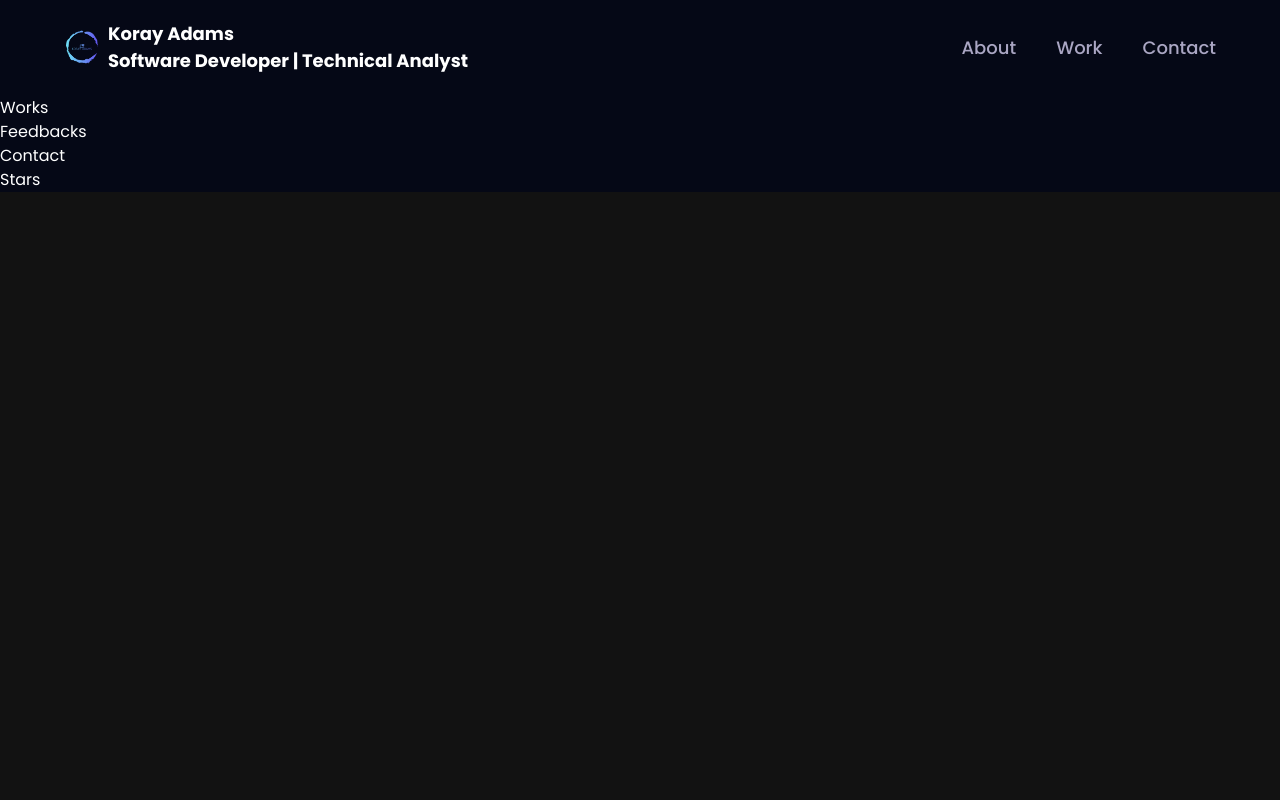
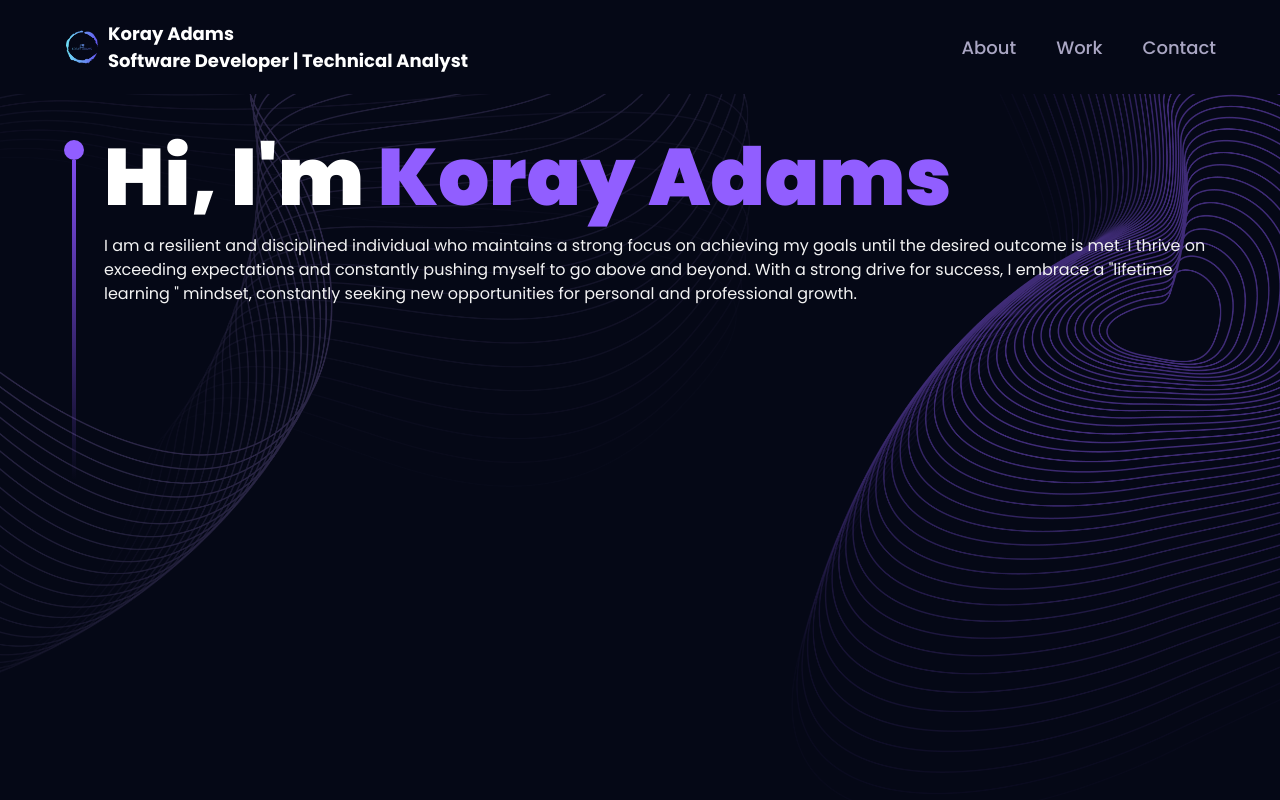
Before and after one commit to koray7/3DPortfolio, a React (Vite) app: page / in a window 1280 px wide. Shown: the top 800 px of the page. Built offline with nearby package versions, Linux system fonts and the light colour scheme.

Commit message:
Introduction added

```diff
--- a/src/components/Hero.jsx
+++ b/src/components/Hero.jsx
@@ -1,7 +1,33 @@
-import React from "react";
+import { motion } from "framer-motion";
+import { styles } from "../styles";
+import { ComputersCanvas } from "./canvas";
 
 const Hero = () => {
-  return <div>Hero</div>;
+  return (
+    <section className="relative w-full h-screen mx-auto">
+      <div
+        className={`${styles.paddingX} absolute inset-0 top-[120px] max-w-7x1 mx-auto flex flex-row items-start gap-5`}
+      >
+        <div className="flex flex-col justify-center items-center mt-5">
+          <div className="w-5 h-5 rounded-full bg-[#915eff]" />
+          <div className="w-1 sm:h-80 h-40 violet-gradient" />
+        </div>
+        <div>
+          <h1 className={`${styles.heroHeadText} text-white`}>
+            Hi, I'm <span className=" text-[#915eff]">Koray Adams</span>
+          </h1>
+          <p className={`${styles.heroSubTextText} mt-2 text-white-100`}>
+            I am a resilient and disciplined individual who maintains a strong
+            focus on achieving my goals until the desired outcome is met. I
+            thrive on exceeding expectations and constantly pushing myself to go
+            above and beyond. With a strong drive for success, I embrace a
+            "lifetime learning " mindset, constantly seeking new opportunities
+            for personal and professional growth.
+          </p>
+        </div>
+      </div>
+    </section>
+  );
 };
 
 export default Hero;
```
